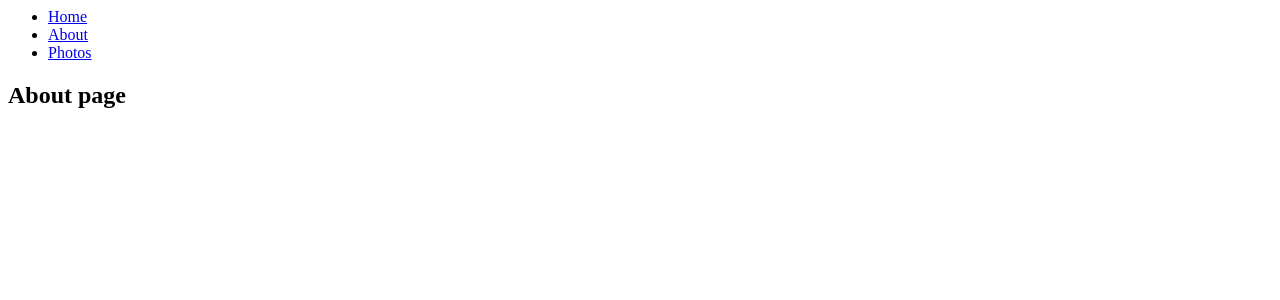
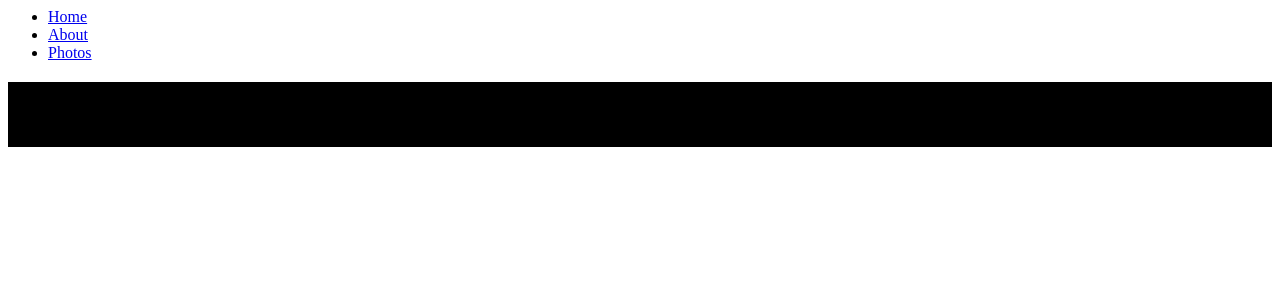
Before and after one commit to 3n1k0/anniekostolany.com, a React app: page /about.html in a window 1280 px wide. Shown: the top 300 px of the page. Built offline with nearby package versions, Linux system fonts and the light colour scheme.

Commit message:
refactoring css lodaing

```diff
--- a/package.json
+++ b/package.json
@@ -28,7 +28,8 @@
     "html-webpack-plugin": "^2.29.0",
     "node-sass": "^4.5.3",
     "sass-loader": "^6.0.6",
-    "webpack": "^3.0.0",
+    "style-loader": "^0.18.2",
+    "webpack": "^3.1.0",
     "webpack-dev-server": "^2.5.0"
   },
   "dependencies": {
--- a/src/Components/AboutPage.jsx
+++ /dev/null
@@ -1,7 +0,0 @@
-import React from 'react';
-
-export default class AboutPage extends React.Component {
-	render() {
-		return (<h2>About page</h2>);
-	}
-}
--- /dev/null
+++ b/src/components/AboutPage/index.jsx
@@ -0,0 +1,12 @@
+import React from 'react';
+import style from './style.scss';
+
+export default class AboutPage extends React.Component {
+	render() {
+		return (
+			<section className={style.aboutPage}>
+				<h2>About page</h2>
+				<p>Lorem ipsum dolor sit amet</p>
+			</section>);
+	}
+}
--- /dev/null
+++ b/src/components/AboutPage/style.scss
@@ -0,0 +1,3 @@
+.aboutPage {
+	background: #000;
+}
--- a/src/Components/PhotosPage.jsx
+++ b/src/components/PhotosPage/index.jsx
@@ -1,11 +1,11 @@
 import React from 'react';
-import Photo from './Photo.jsx';
-import style from '../photos.scss';
+import Photo from '../Photo';
+import {photosPage} from './style.scss';
 
 export default class PhotosPage extends React.Component {
 	render() {
 		return (
-			<div>
+			<div className={photosPage}>
 				<h2>Photos</h2>
 				<Photo file="34517310863_ea0155695e_k"/>
 				<Photo file="35458333832_6494e862d1_k"/>
--- /dev/null
+++ b/src/components/PhotosPage/style.scss
@@ -0,0 +1,5 @@
+.photosPage {
+	img {
+		width: 100%;
+	}
+}
--- a/src/index.jsx
+++ b/src/index.jsx
@@ -2,7 +2,6 @@ import React from 'react';
 import ReactDOM from 'react-dom';
 import { AppContainer } from 'react-hot-loader'
 import App from './App.jsx';
-import style from './index.scss';
 
 const render = Component => {
 	ReactDOM.render(
--- a/src/index.scss
+++ /dev/null
@@ -1,3 +0,0 @@
-body {
-	background: #fff;
-}
--- a/src/photos.scss
+++ /dev/null
@@ -1,3 +0,0 @@
-img {
-	width: 100%;
-}
--- a/webpack.config.js
+++ b/webpack.config.js
@@ -11,6 +11,11 @@ module.exports = {
 			'webpack/hot/only-dev-server',
 			'./src/index.jsx'
 		]
+	},
+	resolve : {
+		enforceExtension   : false,
+		extensions         : ['.js', '.jsx'],
+		mainFiles          : ['index']
 	},
 	output : {
 		path          : path.join(__dirname, './out/'),
@@ -36,7 +41,7 @@ module.exports = {
 			},
 			{
 				test   : /\.scss$/,
-				loader : ExtractTextPlugin.extract('css-loader!sass-loader')
+				loader : ExtractTextPlugin.extract('css-loader?sourceMap&modules&importLoaders=1&localIdentName=[name]__[local]___[hash:base64:5]!sass-loader')
 			}
 		]
 	},
```
Also changed, not shown: src/App.jsx (+4 -4 lines), 1 other file (tests, documents, lock files or other folders).
